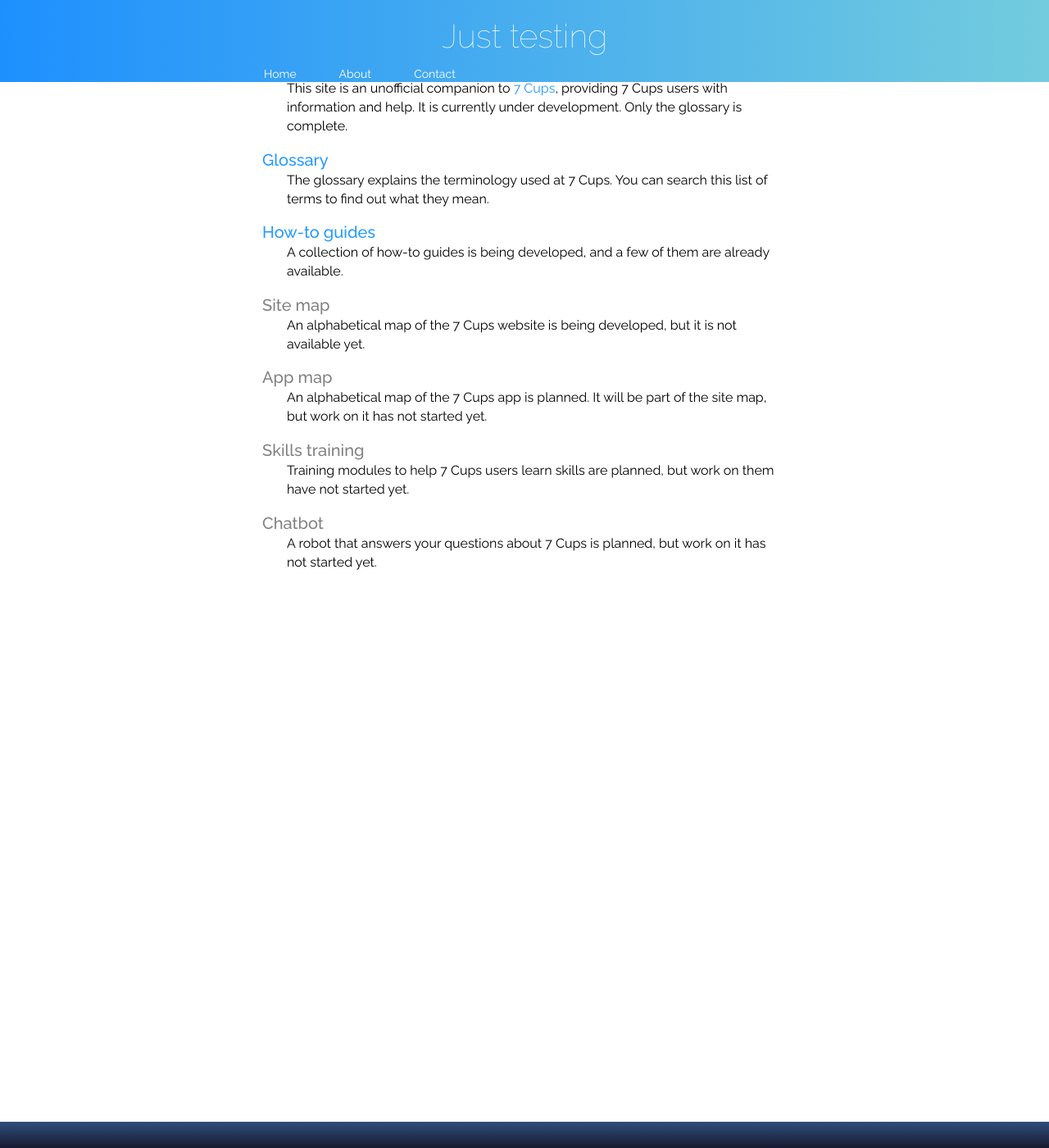
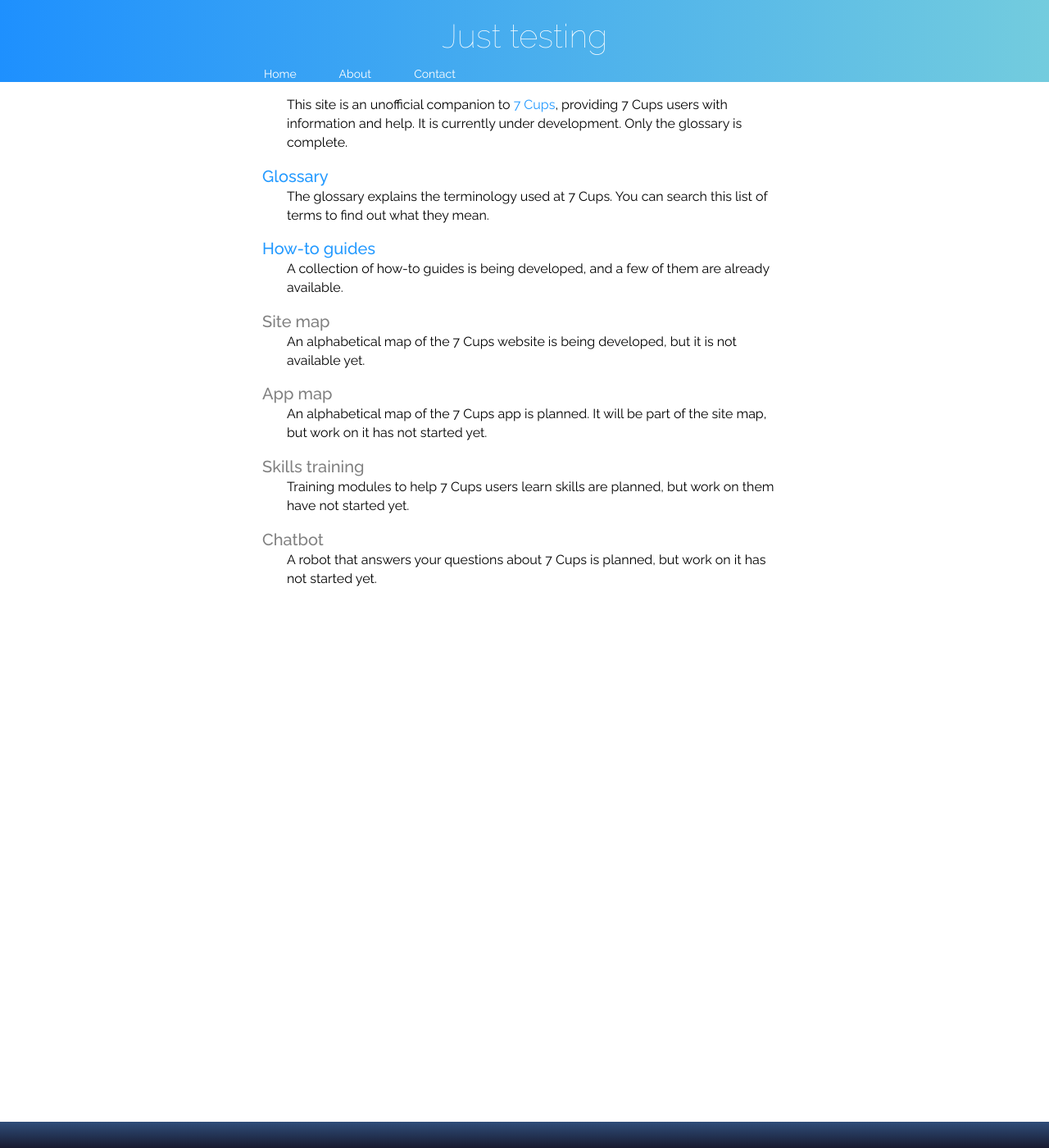
Before and after one commit to RarelyCharlie/rarelycharlie.github.io, a Jekyll site: the page built from index.md, in a window 1280 px wide and 1400 px high. Shown: the whole window at 82% size. Built offline with Jekyll 4.4.1, drawn with Linux system fonts in a browser that asks for light colours.

Commit message:
html padding

```diff
--- a/_includes/menu.html
+++ b/_includes/menu.html
@@ -1,4 +1,5 @@
 <style>
+html {padding-top: 100px;}
 #header {height: 100px;}
 #menu {font-size: 14px; line-height: 20px; height: 20px; color: white; position: fixed; top: 80px; width: 100%;}
 #menu ul {display: block; width: 640px; background: transparent; color: white; margin: 0 auto; padding: 0; text-align: left;}
```
